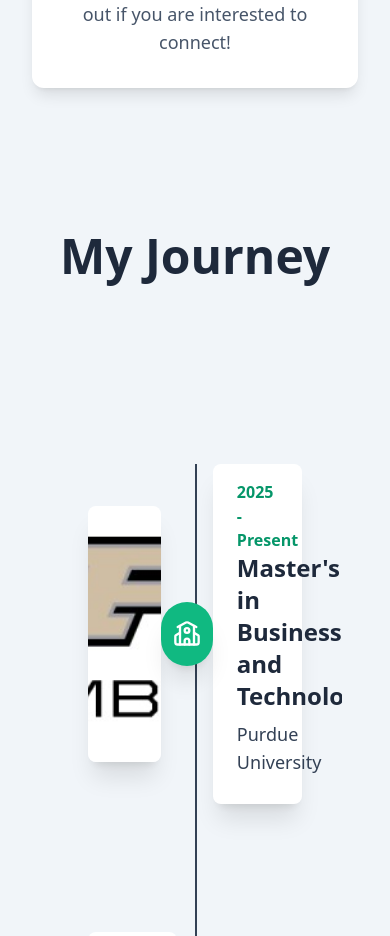
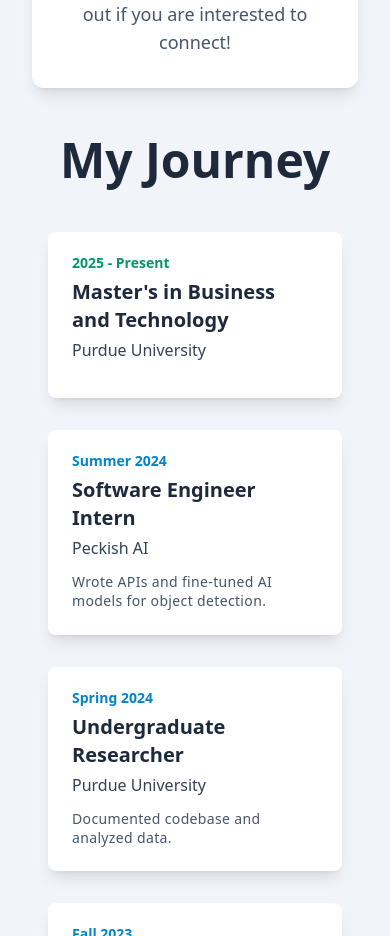
Before and after one commit to NicholasReardon133/NicholasReardon133.github.io, a React (Create React App) app: page / in a window 390 px wide. Shown: the part 820-1756 px from the top of the page. Built offline with nearby package versions, Linux system fonts and the light colour scheme.

Commit message:
Fix mobile issues

```diff
--- a/src/App.js
+++ b/src/App.js
@@ -133,17 +133,16 @@ const deepDiveDetails = {
     ]
 };
 
-// NEW: Data for the Graphics Engine project page
 const graphicsEngineDetails = {
     title: "From Scratch 3D Graphics Engine using C++",
     githubUrl: "https://github.com/NicholasReardon133/RendererProject/tree/master",
     sections: [
         {
-            image: '/assets/img/engine2.png', // Replace with your first image
+            image: '/assets/img/engine2.png',
             text: "This project was a comprehensive journey into the fundamentals of 3D graphics, built from the ground up in C++ using the DirectX 11 API. Following the excellent tutorial series by ChiliTomatoNoodle, I implemented a complete rendering pipeline, starting with the raw Win32 API for window creation and message handling. This foundational step provided a deep understanding of how a graphics application interfaces with the operating system before any rendering even begins. After that, it took implementing debug diagnostics, keyboard and mouse capture, Component Object Model (COM) programming, and shader construction to get our first triangle."
         },
         {
-            image: '/assets/img/engine3.png', // Replace with your tall second image
+            image: '/assets/img/engine3.png',
             text: "At its core, the engine is a custom implementation of the DirectX 11 graphics pipeline. I implemented vertex shaders for transforming model vertices from local space to screen space and pixel shaders for applying lighting and textures. The engine supports loading and rendering 3D models, with a controllable 3D camera and a basic implementation of the Phong lighting model for realistic shading. This project was an invaluable exercise in understanding the low-level mechanics of 3D rendering that are often abstracted away by modern game engines."
         }
     ]
@@ -195,7 +194,7 @@ const Navigation = ({ setPage, page, isMobile }) => {
     );
 };
 
-const HomePage = () => {
+const HomePage = ({ isMobile }) => {
     return (
         <div className="animate-fade-in">
             <div className="bg-white p-8 rounded-xl shadow-lg mb-12">
@@ -215,7 +214,27 @@ const HomePage = () => {
             </div>
 
             <div className="container mx-auto px-4">
-                <h2 className="text-5xl font-bold text-slate-800 mt-36 mb-36 text-center">My Journey</h2>
+                <h2 className="text-5xl font-bold text-slate-800 mt-12 md:mt-36 mb-12 md:mb-36 text-center">My Journey</h2>
+
+                {/* CHANGE: Conditional rendering for timeline based on screen size */}
+                {isMobile ? (
+                    // Mobile Timeline: Simple list view
+                    <div className="space-y-8">
+                        {experienceData.map((item, index) => (
+                            <div
+                                key={index}
+                                className="bg-white p-6 rounded-lg shadow-lg animate-fade-in-up"
+                                style={{ animationDelay: `${index * 0.1}s` }}
+                            >
+                                <time className={`block mb-2 text-sm font-semibold leading-none ${item.type === 'work' ? 'text-sky-600' : 'text-emerald-600'}`}>{item.date}</time>
+                                <h3 className="mb-1 font-bold text-slate-800 text-xl">{item.title}</h3>
+                                <h4 className="text-md font-medium text-slate-700 mb-3">{item.company}</h4>
+                                {item.description && <p className="text-sm leading-snug tracking-wide text-slate-600" dangerouslySetInnerHTML={{ __html: item.description }}></p>}
+                            </div>
+                        ))}
+                    </div>
+                ) : (
+                    // Desktop Timeline: Branching view
                     <div className="relative wrap overflow-hidden p-10 h-full mb-24">
                         <div className="absolute h-full border border-slate-700 border-2-2 bg-slate-700" style={{left: '50%'}}></div>
 
@@ -249,6 +268,7 @@ const HomePage = () => {
                             return timelineRow;
                         })}
                     </div>
+                )}
             </div>
         </div>
     );
@@ -678,11 +698,11 @@ export default function App() {
     const renderPage = () => {
         switch (page) {
             case 'home':
-                return <HomePage />;
+                return <HomePage isMobile={isMobile} />;
             case 'projects':
                 return <ProjectsPage />;
             default:
-                return <HomePage />;
+                return <HomePage isMobile={isMobile} />;
         }
     };
 
```
Lines whose indentation alone changed are shown as unchanged.
